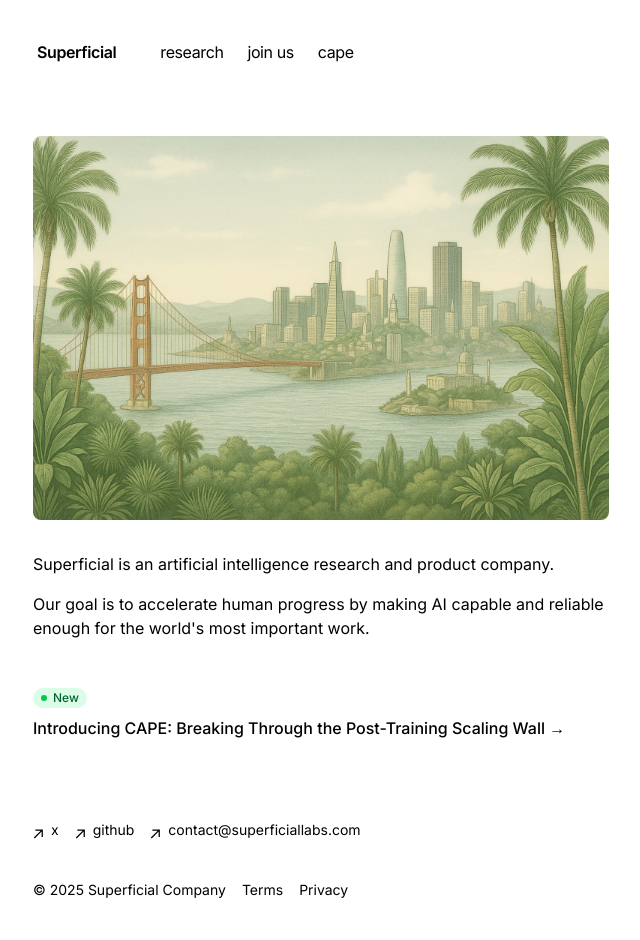
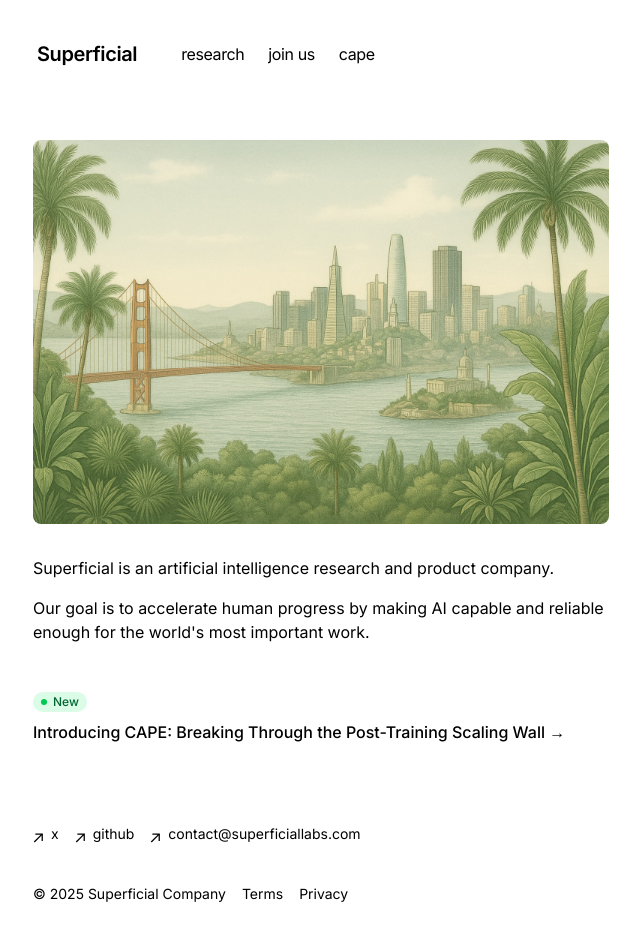
Before and after one commit to superficialorg/capabilitybench, a Next.js app: page / in a window 1280 px wide. Shown: the top 940 px of the page, without its empty margins (319-959 px from the left). Built offline with nearby package versions, Linux system fonts and the light colour scheme.

Commit message:
Increase Superficial navigation text size by two sizes

```diff
--- a/app/components/nav.tsx
+++ b/app/components/nav.tsx
@@ -26,7 +26,7 @@ export function Navbar() {
         >
           <div className="flex flex-row items-center space-x-0 pr-10 flex-nowrap overflow-x-auto">
             <Link href="/" className="flex items-center gap-2 align-middle relative py-1 px-2 m-1 mr-6">
-              <span className={`${inter.className} font-semibold`}>Superficial</span>
+              <span className={`${inter.className} font-semibold text-xl`}>Superficial</span>
             </Link>
             {Object.entries(navItems).map(([path, { name }]) => {
               return (
```
